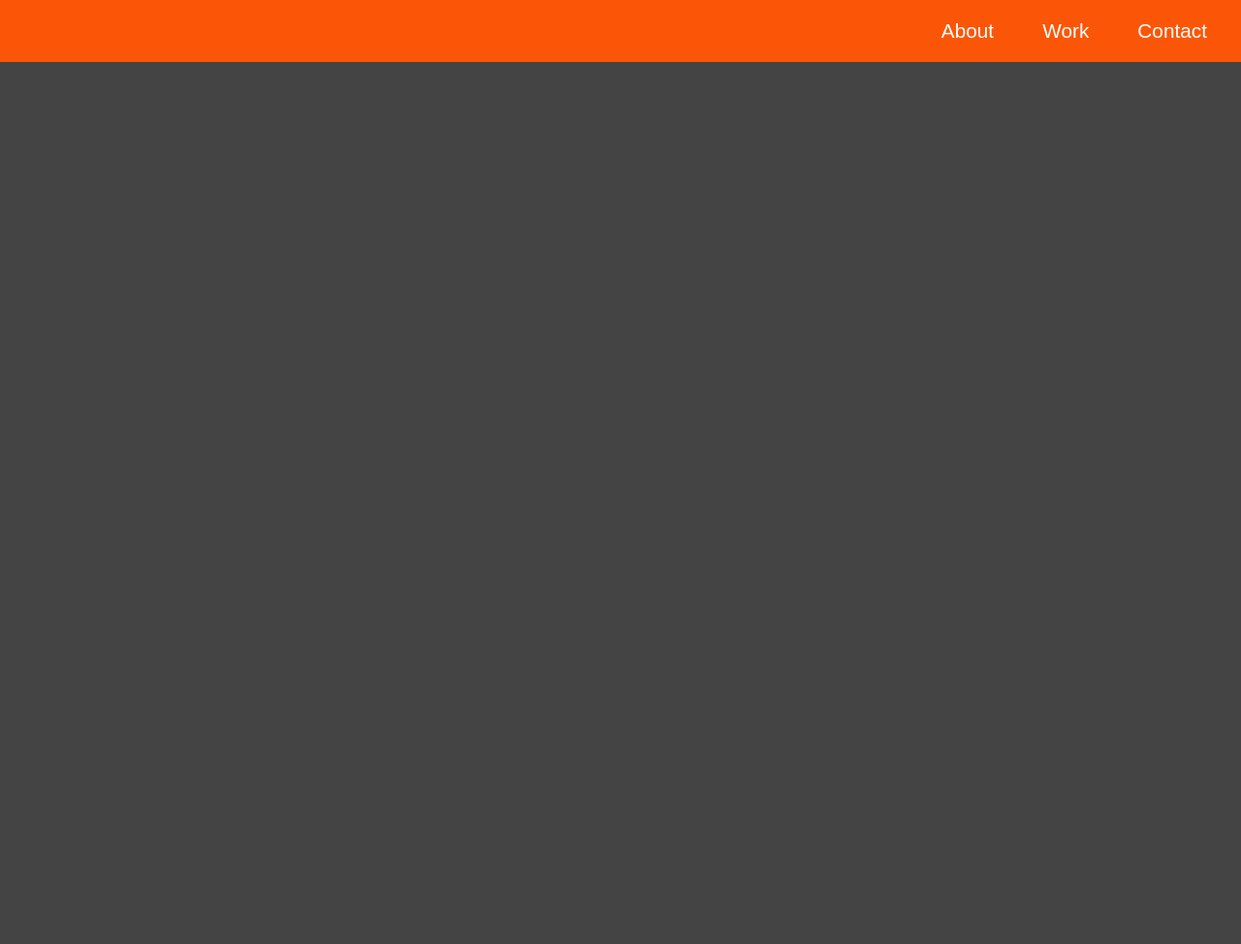
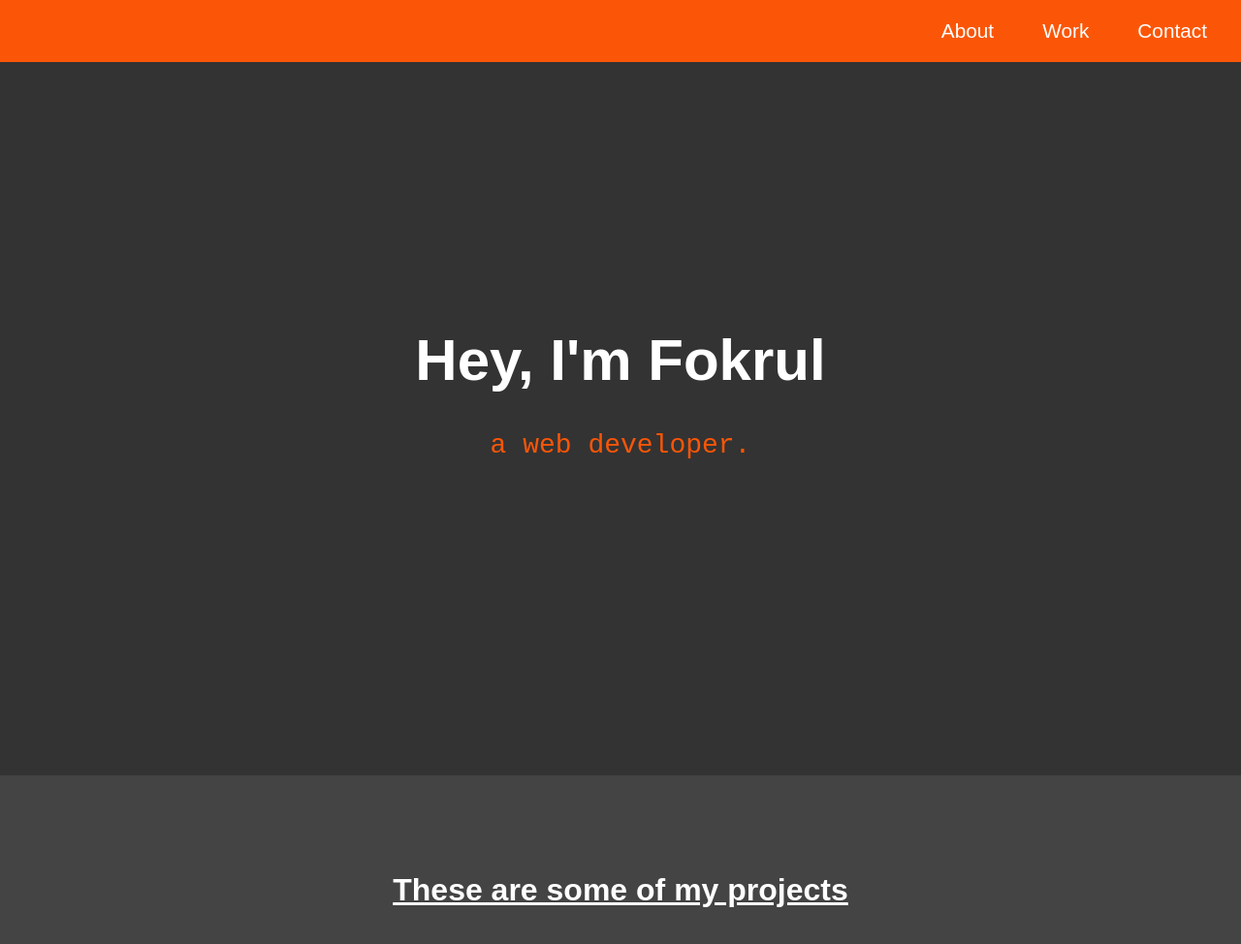
Before and after one commit to hridoyhsn/fokrulhasan, a plain HTML site: page index.html in a window 1280 px wide. Shown: the whole page at 97% size. Before the commit the page ends 800 px from the top, so only its background shows below. Drawn offline with Linux system fonts and the light colour scheme.

Commit message:
completed about section

```diff
--- a/index.html
+++ b/index.html
@@ -14,5 +14,17 @@
        <a href="#contact">Contact</a>
      </nav>
 
+    <main>
+        <!--   About Section -->
+        <section id="welcome-section">
+            <div>
+            <h1>Hey, I'm Fokrul</h1>
+            <h4>a web developer.</h4>
+            </div>
+        </section>
+        <div id="project-head">
+            <h1>These are some of my projects</h1>
+          </div>
+    </main>
 </body>
 </html>
--- a/style.css
+++ b/style.css
@@ -4,7 +4,6 @@
     font-family: 'Poppins', sans-serif;
     text-align: center;
     box-sizing: border-box;
-
 }
 
 body {
@@ -27,3 +26,32 @@ nav {
     padding: 10px 25px;
     color: white;
 }
+
+/* About Section Styling  */
+#welcome-section {
+    height: 100vh;
+    display: flex;
+    justify-content: center;
+    align-items: center;
+    background-color: #333333;
+    color: white;
+    line-height: 2;
+}
+
+#welcome-section div {
+    text-align: center;
+    font-size: 2.5em;
+}
+
+#welcome-section h4 {
+    font-family: 'Roboto Mono', monospace;
+    font-weight: 100;
+    font-size: .7em;
+    color: #fb5607;
+}
+
+#project-head {
+    margin-top: 100px;
+    margin-bottom: 70px;
+    text-decoration: underline;
+    color: white;
```
